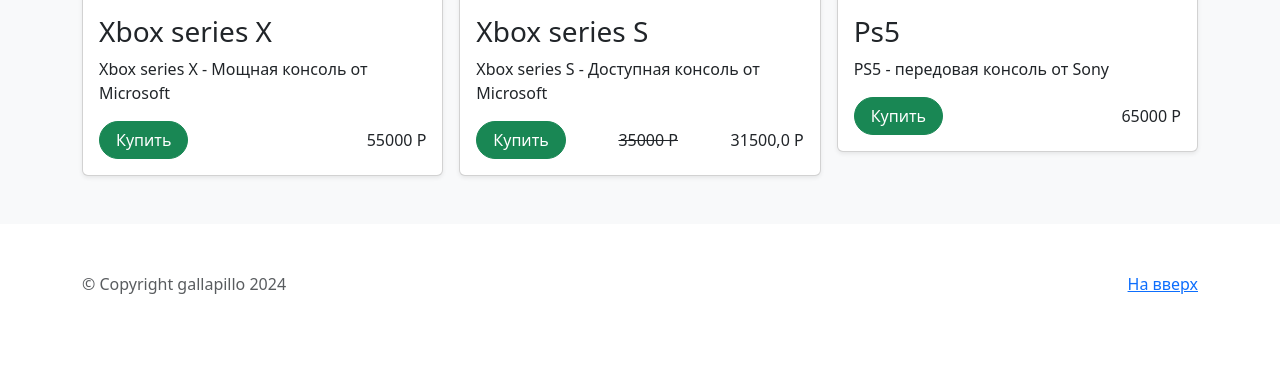
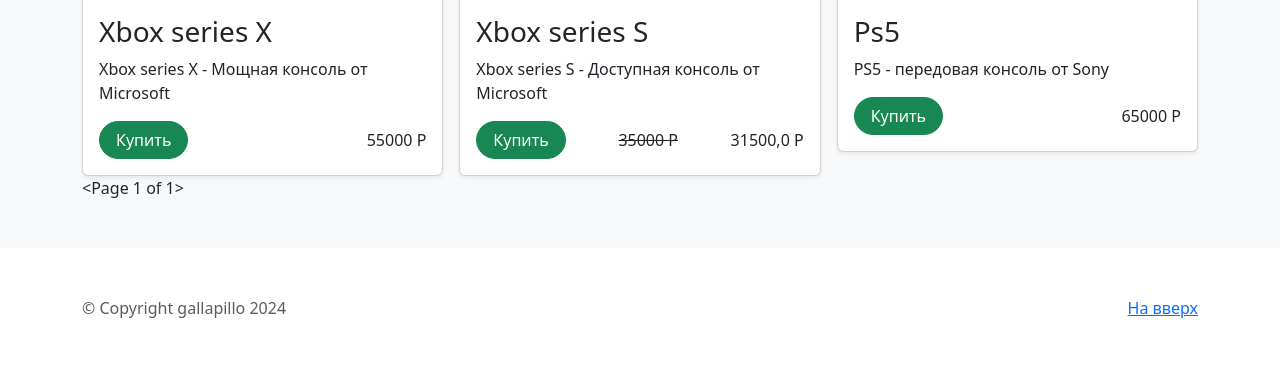
Before and after one commit to gallapillo/bzm, a Django app: page / in a window 1280 px wide. Shown: the part 815-1187 px from the top of the page. Before the commit the page ends 1109 px from the top, so only its background shows below. Run offline with Django 5.2, Linux system fonts and the light colour scheme; data comes from the database, SQL or seed files in the repository; some libraries are stand-ins or nearby versions.

Commit message:
add paging

```diff
--- a/shop/urls.py
+++ b/shop/urls.py
@@ -2,6 +2,6 @@ from shop import views
 from django.urls import path
 
 urlpatterns= [
-    path('', views.index, name="index"),
+    path('', views.ProductListView.as_view(), name="index"),
     path('product/<int:id>/', views.product_detail, name="product_detailW")
 ]
--- a/shop/views.py
+++ b/shop/views.py
@@ -1,13 +1,21 @@
 from django.shortcuts import render
+from django.views.generic import ListView
+
 from shop.models import *
 
 
-def index(request):
-    products = Product.objects.all()
-    context = {
-        "products": products
-    }
-    return render(request, 'shop/index.html', context=context)
+# def index(request):
+#     products = Product.objects.all()
+#     context = {
+#         "products": products
+#     }
+#     return render(request, 'shop/index.html', context=context)
+
+class ProductListView(ListView):
+    model = Product
+    template_name = "shop/index.html"
+    context_object_name = "products"
+    paginate_by = 12
 
 
 def product_detail(request, id):
--- a/templates/shop/index.html
+++ b/templates/shop/index.html
@@ -42,5 +42,29 @@
             </div>
             {% endfor %}
         </div>
+
+        <div>
+            <span>
+                {% if page_obj.has_previous %}
+                    <a href="?page=1">Первая</a>
+                    <a href="?page={{ page_obj.previous_page_number }}">Предыдующая</a>
+                {% endif %}
+            </span>
+            <span>
+                {{ page_obj }}
+            </span>
+            <span>
+                {% if page_obj.has_next %}
+                    <a href="?page={{ page_obj.next_page_number }}">Следующая</a>
+                    <a href="?page={{ page_obj.end_index }}">Последняя</a>
+                {% endif %}
+            </span>
+        </div>
+
+      </div>
+
+
     </div>
-  {% endblock content %}
+
+
+{% endblock content %}
```
